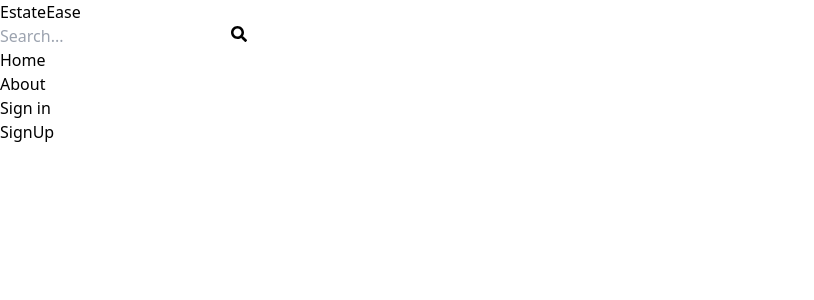
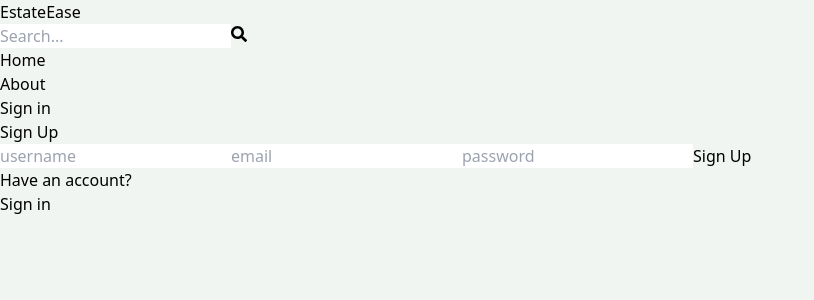
Before and after one commit to anurag-bhujbal/EstateEase, a React (Vite) app in the folder client/: page /sign-up in a window 1280 px wide. Shown: the top 300 px of the page, without its empty margins (0-814 px from the left). Built offline with nearby package versions, Linux system fonts and the light colour scheme.

Commit message:
Completed Sign Up Page UI

```diff
--- a/client/src/index.css
+++ b/client/src/index.css
@@ -1,3 +1,7 @@
 @tailwind base;
 @tailwind components;
 @tailwind utilities;
+
+body{
+    background-color: rgb(241, 245, 241);
+}
--- a/client/src/pages/SignUp.jsx
+++ b/client/src/pages/SignUp.jsx
@@ -1,7 +1,45 @@
 import React from 'react'
+import { Link } from 'react-router-dom';
 
 export default function SignUp() {
   return (
-    <div>SignUp</div>
+    <div className='p-3 max-w-lg mx-auto'>
+     <h1 className='text-3xl text-center font-semibold my-7'>Sign Up</h1>
+     <form className='flex flex-col gap-4'>
+        <input
+          type='text'
+          placeholder='username'
+          className='border p-3 rounded-lg'
+          id='username'
+
+        />
+        <input
+          type='email'
+          placeholder='email'
+          className='border p-3 rounded-lg'
+          id='email'
+
+        />
+        <input
+          type='password'
+          placeholder='password'
+          className='border p-3 rounded-lg'
+          id='password'
+
+        />
+        <button
+
+          className='bg-slate-700 text-white p-3 rounded-lg uppercase hover:opacity-95 disabled:opacity-80'
+        >
+          Sign Up
+        </button>
+        </form>
+        <div className='flex gap-2 mt-5'>
+        <p>Have an account?</p>
+        <Link to={'/sign-in'}>
+          <span className='text-blue-700'>Sign in</span>
+        </Link>
+      </div>
+    </div>
   )
 }
```
